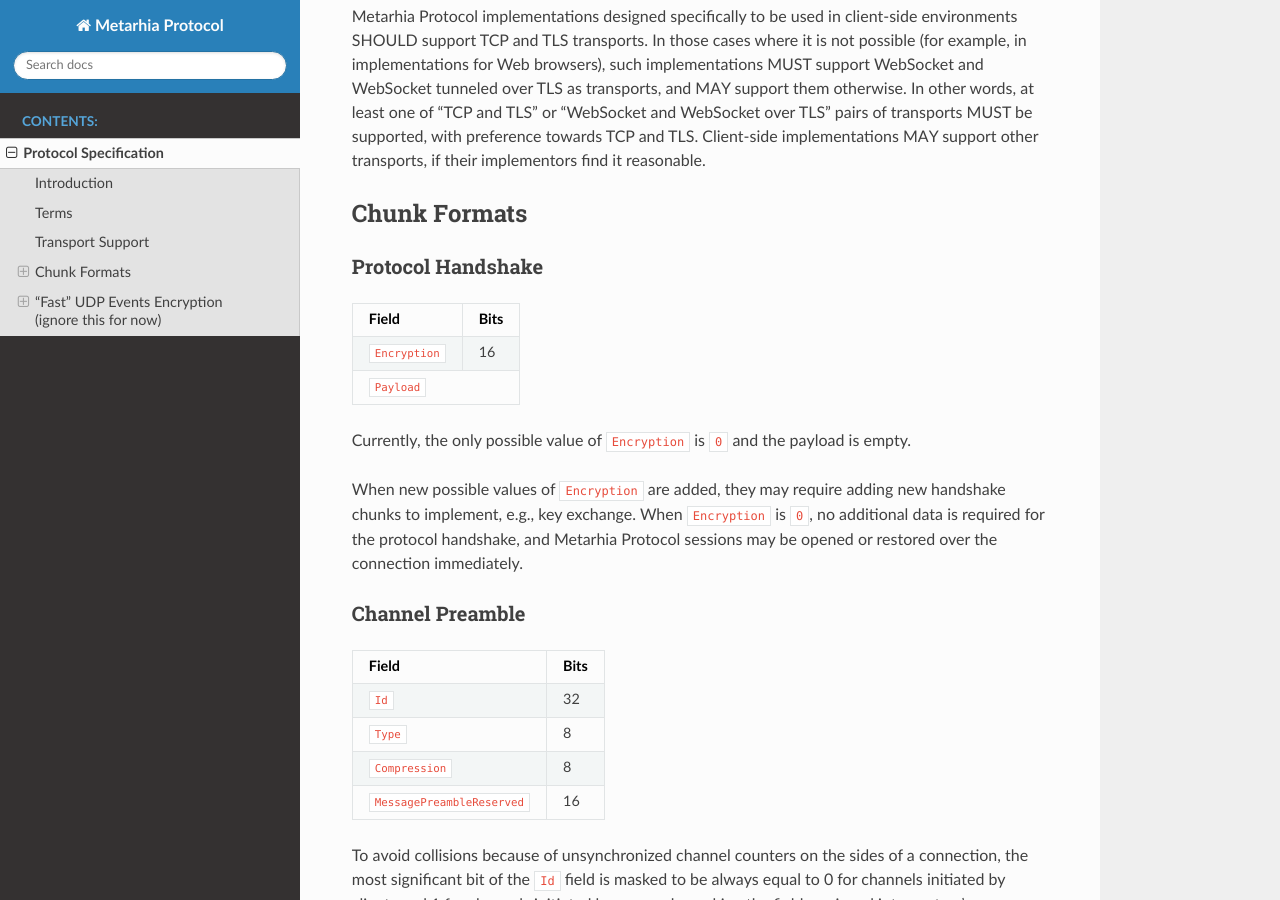
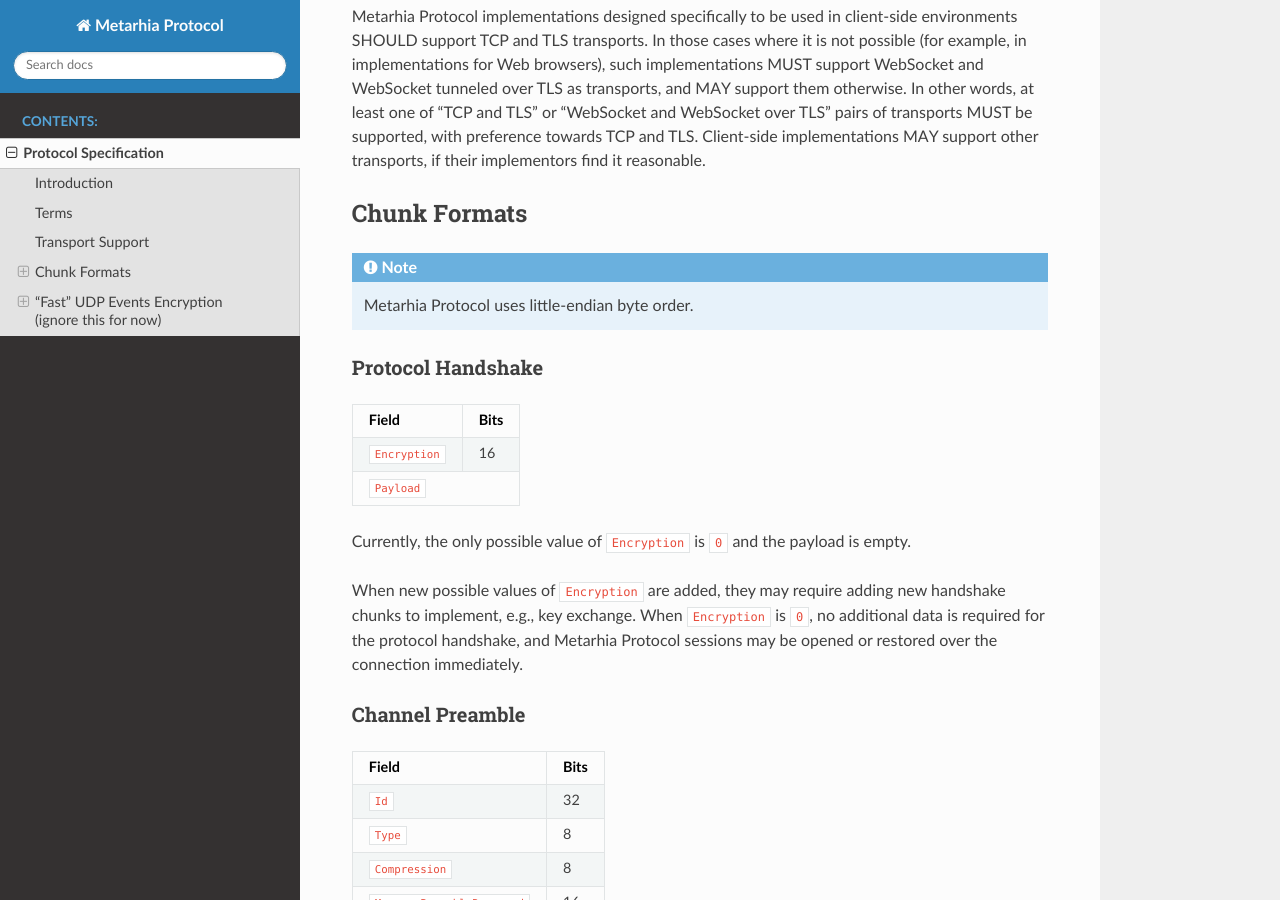
Before and after one commit to metarhia/protocol, a Sphinx documentation site: the page built from docs/protocol.rst, in a window 1280 px wide and 900 px high, scrolled down 1648 px. Built offline with Sphinx 7.4.7 and the Read the Docs theme 2.0.0, drawn with Linux system fonts in a browser that asks for light colours.

Commit message:
docs(spec): add a note about byte order

```diff
--- a/docs/protocol.rst
+++ b/docs/protocol.rst
@@ -87,6 +87,10 @@ MAY support other transports, if their implementors find it reasonable.
 
 Chunk Formats
 -------------
+
+.. note::
+
+   |MHP| uses little-endian byte order.
 
 Protocol Handshake
 ^^^^^^^^^^^^^^^^^^
```
